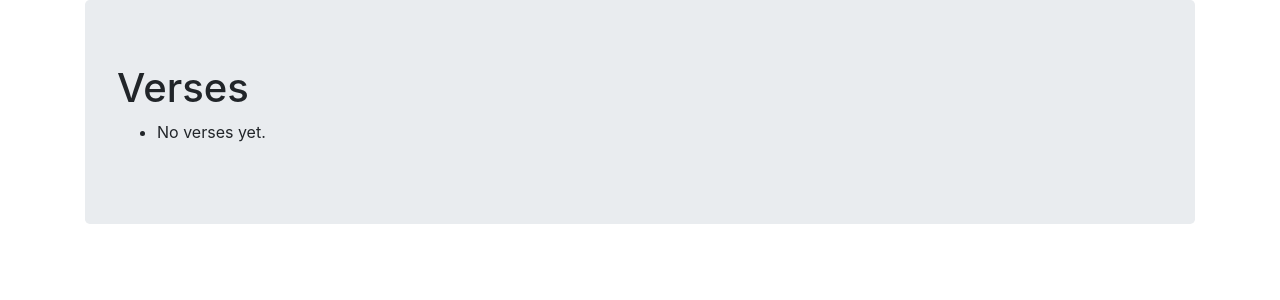
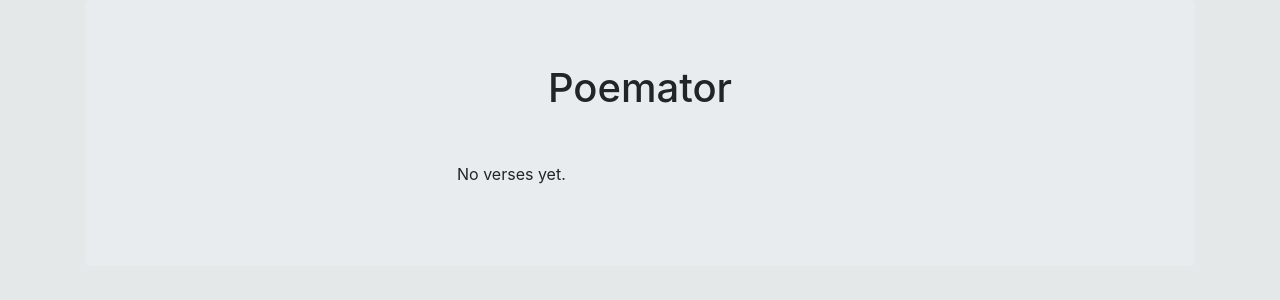
Before and after one commit to neburnodrog/Poebot, a Django app: page /index/poem/ in a window 1280 px wide. Shown: the top 300 px of the page. Run offline with Django 3.2, Linux system fonts and the light colour scheme; data that the repository does not hold is empty; some libraries are stand-ins or nearby versions.

Commit message:
added static files > stylesheet and bootstrap4

```diff
--- a/poemautomator/settings.py
+++ b/poemautomator/settings.py
@@ -14,7 +14,7 @@ from pathlib import Path
 
 # Build paths inside the project like this: BASE_DIR / 'subdir'.
 BASE_DIR = Path(__file__).resolve().parent.parent
-
+STATIC_DIR = BASE_DIR / "static"
 
 # Quick-start development settings - unsuitable for production
 # See https://docs.djangoproject.com/en/3.1/howto/deployment/checklist/
@@ -121,5 +121,5 @@ USE_TZ = True
 
 # Static files (CSS, JavaScript, Images)
 # https://docs.djangoproject.com/en/3.1/howto/static-files/
-
 STATIC_URL = '/static/'
+STATICFILES_DIRS = [STATIC_DIR,]
--- a/poems/templates/poems/base.html
+++ b/poems/templates/poems/base.html
@@ -1,4 +1,5 @@
 <!DOCTYPE html>
+{% load static %}
 <html lang="es">
   <head>
     <!-- Required meta tags -->
@@ -7,6 +8,7 @@
 
     <!-- Bootstrap CSS -->
     <link rel="stylesheet" href="https://maxcdn.bootstrapcdn.com/bootstrap/4.0.0/css/bootstrap.min.css" integrity="sha384-Gn5384xqQ1aoWXA+058RXPxPg6fy4IWvTNh0E263XmFcJlSAwiGgFAW/dAiS6JXm" crossorigin="anonymous">
+    <link rel="stylesheet" href="{% static 'style.css' %}">
 
     <title>{% block title %}{% endblock %}</title>
   </head>
@@ -14,6 +16,7 @@
 <body>
 <div class="container">
     <div class="jumbotron">
+        <h1>Poemator</h1>
 {% block content %}
 {% endblock %}
 </div></div>
--- a/poems/templates/poems/poem.html
+++ b/poems/templates/poems/poem.html
@@ -3,10 +3,10 @@
 {% block title %}Poem{% endblock %}
 
 {% block content %}
-    <h1>Verses</h1>
         <ul>
             {% for verse in object_list %}
-                <li>{{ verse.verse_text }}</li>
+                <li><div class="btn btn-light">Change Verse</div>           {{ verse.verse_text }}</li>
+
             {% empty %}
                 <li>No verses yet.</li>
             {% endfor %}
--- /dev/null
+++ b/static/style.css
@@ -0,0 +1,21 @@
+body {
+  background-color: #E5E8E8;
+}
+
+div jumbotron{
+  background-color: #D5DBDB;
+}
+
+h1 {
+  text-align: center;
+}
+
+ul {
+  list-style-type: none;
+  margin-top: 50px;
+  margin-left: 300px;
+}
+
+div btn{
+  background-color: white;
+}
```
Also changed, not shown: 1 other file.
